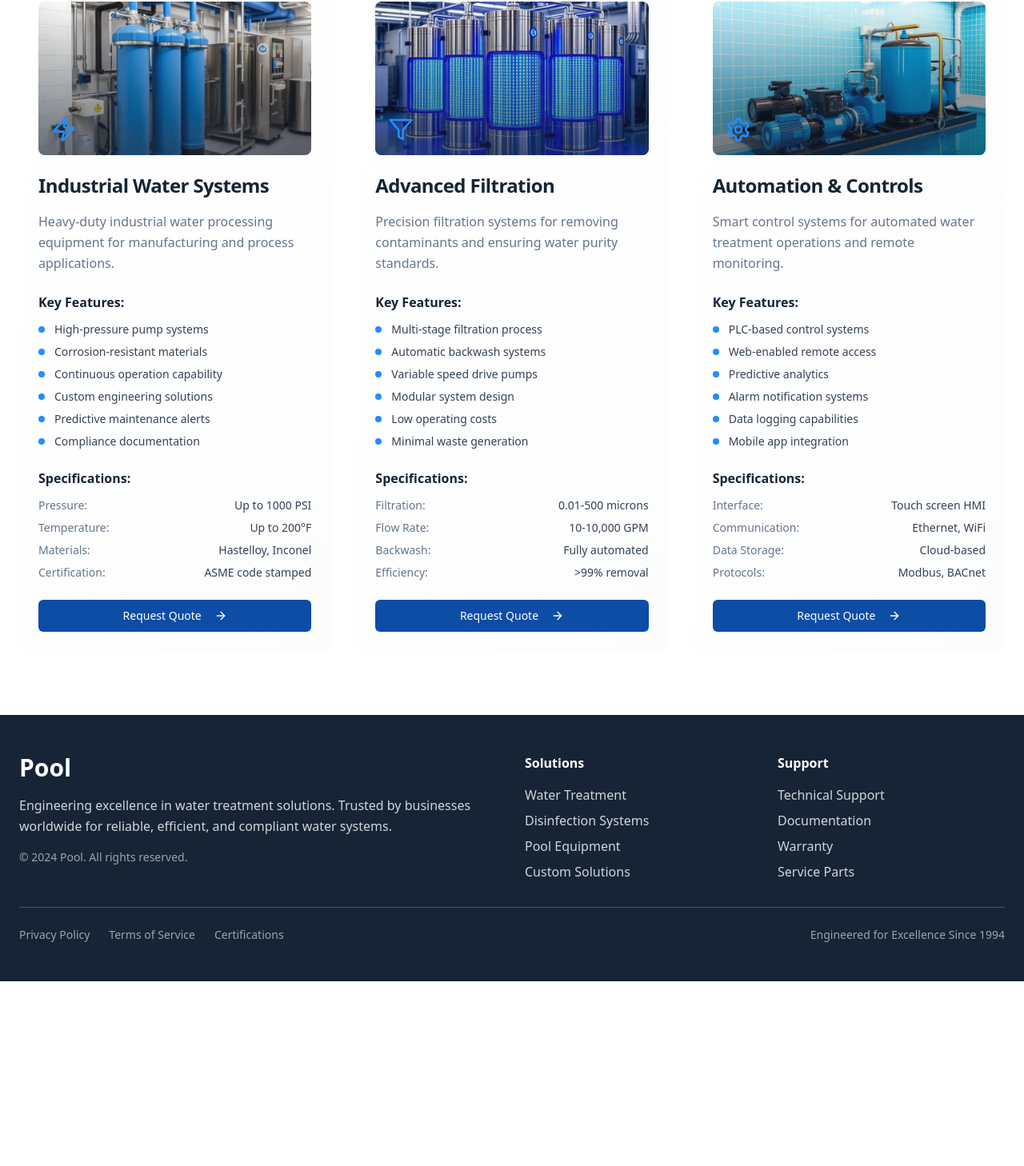
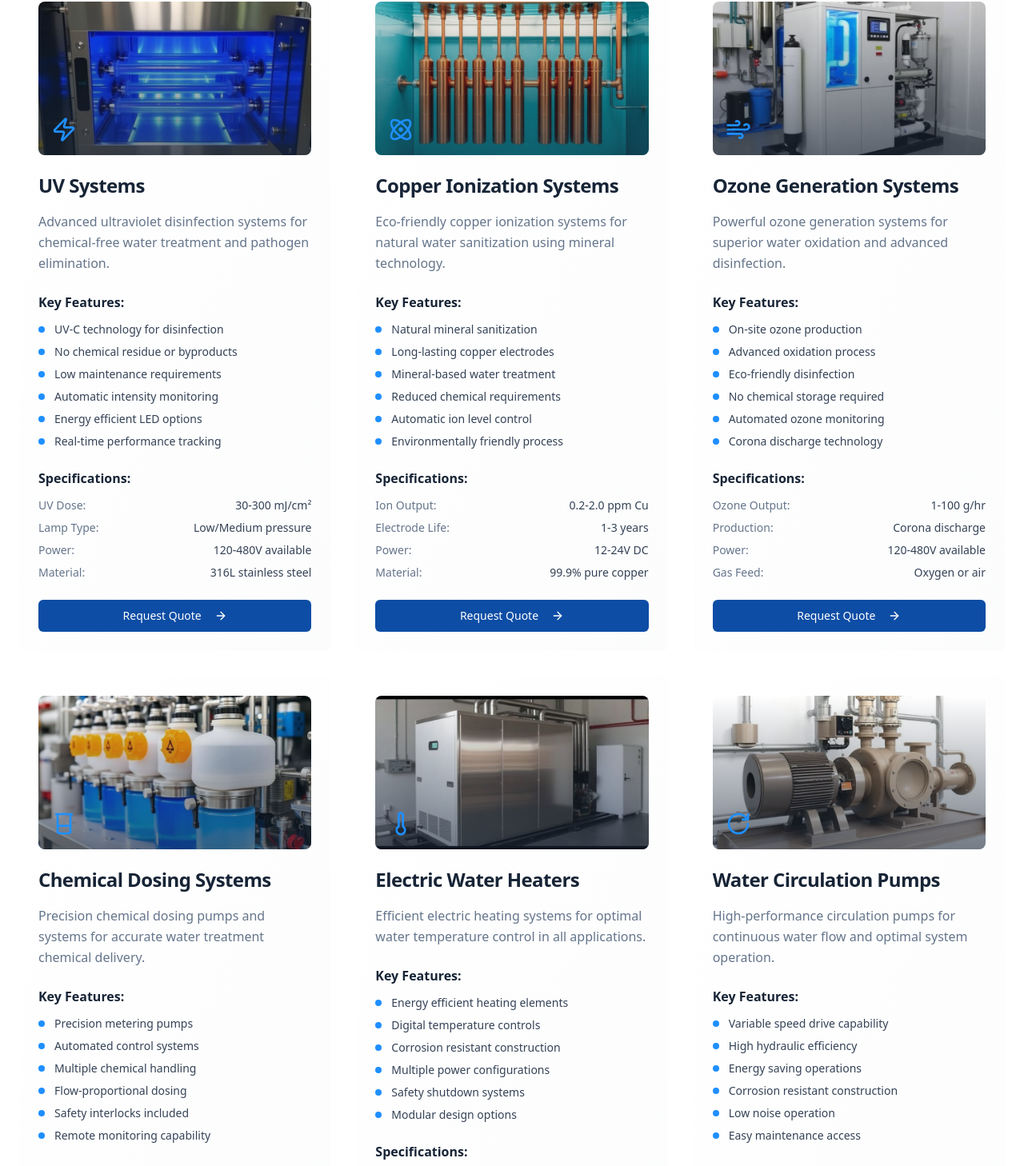
Before and after one commit to AhmadOttoman/dosita-water-solutions, a React (Vite) app: page /products in a window 1280 px wide. Shown: the part 1410-2868 px from the top of the page at 80% size. Before the commit the page ends 2637 px from the top, so only its background shows below. Built offline with nearby package versions, Linux system fonts and the light colour scheme.

Commit message:
Navigate to product details
Update product links to navigate to specific product details on the products page.

```diff
--- a/src/components/ProductsSection.tsx
+++ b/src/components/ProductsSection.tsx
@@ -12,6 +12,7 @@ import electricHeaters from "@/assets/electric-heaters.jpg";
 import circulationPumps from "@/assets/circulation-pumps.jpg";
 import { ArrowRight, Droplets, Shield, Waves, Zap, Atom, Wind, Beaker, Thermometer, RotateCw } from "lucide-react";
 import { useEffect, useState } from "react";
+import { Link } from "react-router-dom";
 
 const ProductsSection = () => {
   const [api, setApi] = useState<CarouselApi>();
@@ -177,9 +178,12 @@ const ProductsSection = () => {
                       <Button
                         variant="industrial"
                         className="w-full group-hover:bg-primary group-hover:text-white"
+                        asChild
                       >
-                        {product.cta}
-                        <ArrowRight className="ml-2 h-4 w-4 group-hover:translate-x-1 transition-transform" />
+                        <Link to={`/products?product=${product.id}`}>
+                          {product.cta}
+                          <ArrowRight className="ml-2 h-4 w-4 group-hover:translate-x-1 transition-transform" />
+                        </Link>
                       </Button>
                     </CardContent>
                   </Card>
@@ -192,10 +196,10 @@ const ProductsSection = () => {
 
           <div className="text-center mt-8">
             <Button variant="outline" asChild>
-              <a href="/products">
+              <Link to="/products">
                 View All Products
                 <ArrowRight className="ml-2 h-4 w-4" />
-              </a>
+              </Link>
             </Button>
           </div>
         </div>
--- a/src/pages/Products.tsx
+++ b/src/pages/Products.tsx
@@ -5,9 +5,21 @@ import Footer from "@/components/Footer";
 import treatmentSystems from "@/assets/treatment-systems.jpg";
 import disinfectionSystems from "@/assets/disinfection-systems.jpg";
 import poolEquipment from "@/assets/pool-equipment.jpg";
-import { ArrowRight, Droplets, Shield, Waves, Zap, Filter, Settings } from "lucide-react";
+import uvSystems from "@/assets/uv-systems.jpg";
+import copperIonization from "@/assets/copper-ionization.jpg";
+import ozoneGenerator from "@/assets/ozone-generator.jpg";
+import dosingSystems from "@/assets/dosing-systems.jpg";
+import electricHeaters from "@/assets/electric-heaters.jpg";
+import circulationPumps from "@/assets/circulation-pumps.jpg";
+import { ArrowRight, Droplets, Shield, Waves, Zap, Filter, Settings, Atom, Wind, Beaker, Thermometer, RotateCw } from "lucide-react";
+import { useEffect, useRef } from "react";
+import { useSearchParams } from "react-router-dom";
 
 const Products = () => {
+  const [searchParams] = useSearchParams();
+  const focusProduct = searchParams.get('product');
+  const productRefs = useRef<{ [key: string]: HTMLDivElement | null }>({});
+
   const products = [
     {
       id: "treatment",
@@ -70,6 +82,132 @@ const Products = () => {
         "Filter Media": "Sand, DE, cartridge",
         "Automation": "Web-based controls",
         "Efficiency": "ENERGY STAR rated"
+      }
+    },
+    {
+      id: "uv-systems",
+      title: "UV Systems",
+      description: "Advanced ultraviolet disinfection systems for chemical-free water treatment and pathogen elimination.",
+      image: uvSystems,
+      icon: <Zap className="h-8 w-8 text-primary" />,
+      features: [
+        "UV-C technology for disinfection",
+        "No chemical residue or byproducts",
+        "Low maintenance requirements",
+        "Automatic intensity monitoring",
+        "Energy efficient LED options",
+        "Real-time performance tracking"
+      ],
+      specifications: {
+        "UV Dose": "30-300 mJ/cm²",
+        "Lamp Type": "Low/Medium pressure",
+        "Power": "120-480V available",
+        "Material": "316L stainless steel"
+      }
+    },
+    {
+      id: "copper-ionization",
+      title: "Copper Ionization Systems",
+      description: "Eco-friendly copper ionization systems for natural water sanitization using mineral technology.",
+      image: copperIonization,
+      icon: <Atom className="h-8 w-8 text-primary" />,
+      features: [
+        "Natural mineral sanitization",
+        "Long-lasting copper electrodes",
+        "Mineral-based water treatment",
+        "Reduced chemical requirements",
+        "Automatic ion level control",
+        "Environmentally friendly process"
+      ],
+      specifications: {
+        "Ion Output": "0.2-2.0 ppm Cu",
+        "Electrode Life": "1-3 years",
+        "Power": "12-24V DC",
+        "Material": "99.9% pure copper"
+      }
+    },
+    {
+      id: "ozone-generator",
+      title: "Ozone Generation Systems",
+      description: "Powerful ozone generation systems for superior water oxidation and advanced disinfection.",
+      image: ozoneGenerator,
+      icon: <Wind className="h-8 w-8 text-primary" />,
+      features: [
+        "On-site ozone production",
+        "Advanced oxidation process",
+        "Eco-friendly disinfection",
+        "No chemical storage required",
+        "Automated ozone monitoring",
+        "Corona discharge technology"
+      ],
+      specifications: {
+        "Ozone Output": "1-100 g/hr",
+        "Production": "Corona discharge",
+        "Power": "120-480V available",
+        "Gas Feed": "Oxygen or air"
+      }
+    },
+    {
+      id: "dosing",
+      title: "Chemical Dosing Systems",
+      description: "Precision chemical dosing pumps and systems for accurate water treatment chemical delivery.",
+      image: dosingSystems,
+      icon: <Beaker className="h-8 w-8 text-primary" />,
+      features: [
+        "Precision metering pumps",
+        "Automated control systems",
+        "Multiple chemical handling",
+        "Flow-proportional dosing",
+        "Safety interlocks included",
+        "Remote monitoring capability"
+      ],
+      specifications: {
+        "Flow Rate": "0.1-500 GPH",
+        "Pressure": "Up to 150 PSI",
+        "Control": "4-20mA, digital",
+        "Materials": "PVDF, 316SS"
+      }
+    },
+    {
+      id: "electric-heaters",
+      title: "Electric Water Heaters",
+      description: "Efficient electric heating systems for optimal water temperature control in all applications.",
+      image: electricHeaters,
+      icon: <Thermometer className="h-8 w-8 text-primary" />,
+      features: [
+        "Energy efficient heating elements",
+        "Digital temperature controls",
+        "Corrosion resistant construction",
+        "Multiple power configurations",
+        "Safety shutdown systems",
+        "Modular design options"
+      ],
+      specifications: {
+        "Power": "5-500 kW available",
+        "Voltage": "208-480V, 3-phase",
+        "Material": "316L stainless steel",
+        "Control": "Digital PID"
+      }
+    },
+    {
+      id: "circulation-pumps",
+      title: "Water Circulation Pumps",
+      description: "High-performance circulation pumps for continuous water flow and optimal system operation.",
+      image: circulationPumps,
+      icon: <RotateCw className="h-8 w-8 text-primary" />,
+      features: [
+        "Variable speed drive capability",
+        "High hydraulic efficiency",
+        "Energy saving operations",
+        "Corrosion resistant construction",
+        "Low noise operation",
+        "Easy maintenance access"
+      ],
+      specifications: {
+        "Flow Rate": "100-5000 GPM",
+        "Head": "Up to 200 feet",
+        "Power": "1-200 HP available",
+        "Efficiency": "Up to 85%"
       }
     },
     {
@@ -137,6 +275,18 @@ const Products = () => {
     }
   ];
 
+  // Scroll to focused product when component mounts or product parameter changes
+  useEffect(() => {
+    if (focusProduct && productRefs.current[focusProduct]) {
+      setTimeout(() => {
+        productRefs.current[focusProduct]?.scrollIntoView({
+          behavior: 'smooth',
+          block: 'center'
+        });
+      }, 100);
+    }
+  }, [focusProduct]);
+
   return (
     <div className="min-h-screen">
       <Navigation />
@@ -164,7 +314,10 @@ const Products = () => {
             {products.map((product) => (
               <Card
                 key={product.id}
-                className="group hover:shadow-professional transition-all duration-300 hover:-translate-y-2 border-0 shadow-card bg-gradient-to-br from-card to-secondary/20"
+                ref={(el) => { productRefs.current[product.id] = el; }}
+                className={`group hover:shadow-professional transition-all duration-300 hover:-translate-y-2 border-0 shadow-card bg-gradient-to-br from-card to-secondary/20 ${
+                  focusProduct === product.id ? 'ring-2 ring-primary shadow-primary/20' : ''
+                }`}
               >
                 <CardHeader className="pb-4">
                   <div className="relative h-48 rounded-lg overflow-hidden mb-4">
```
